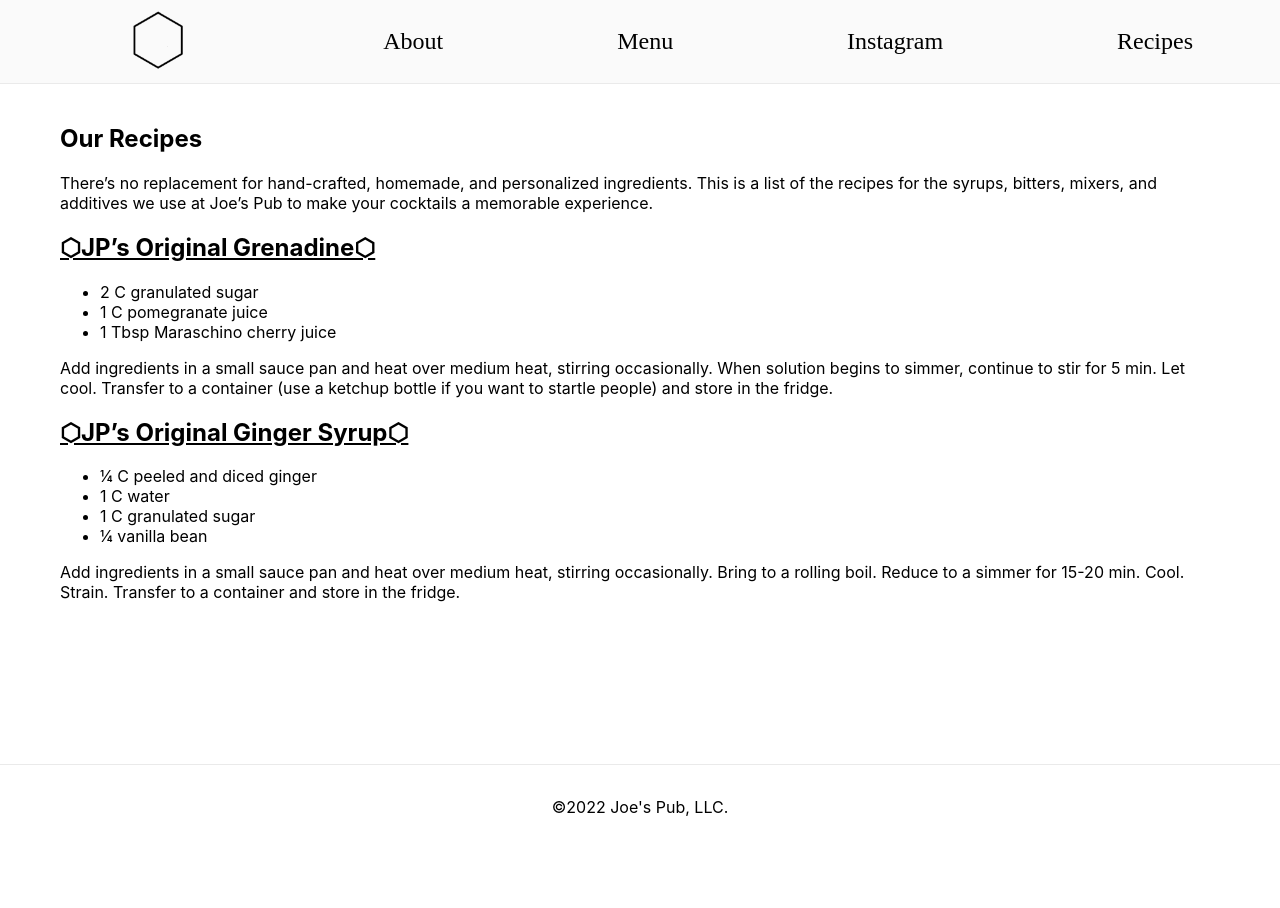
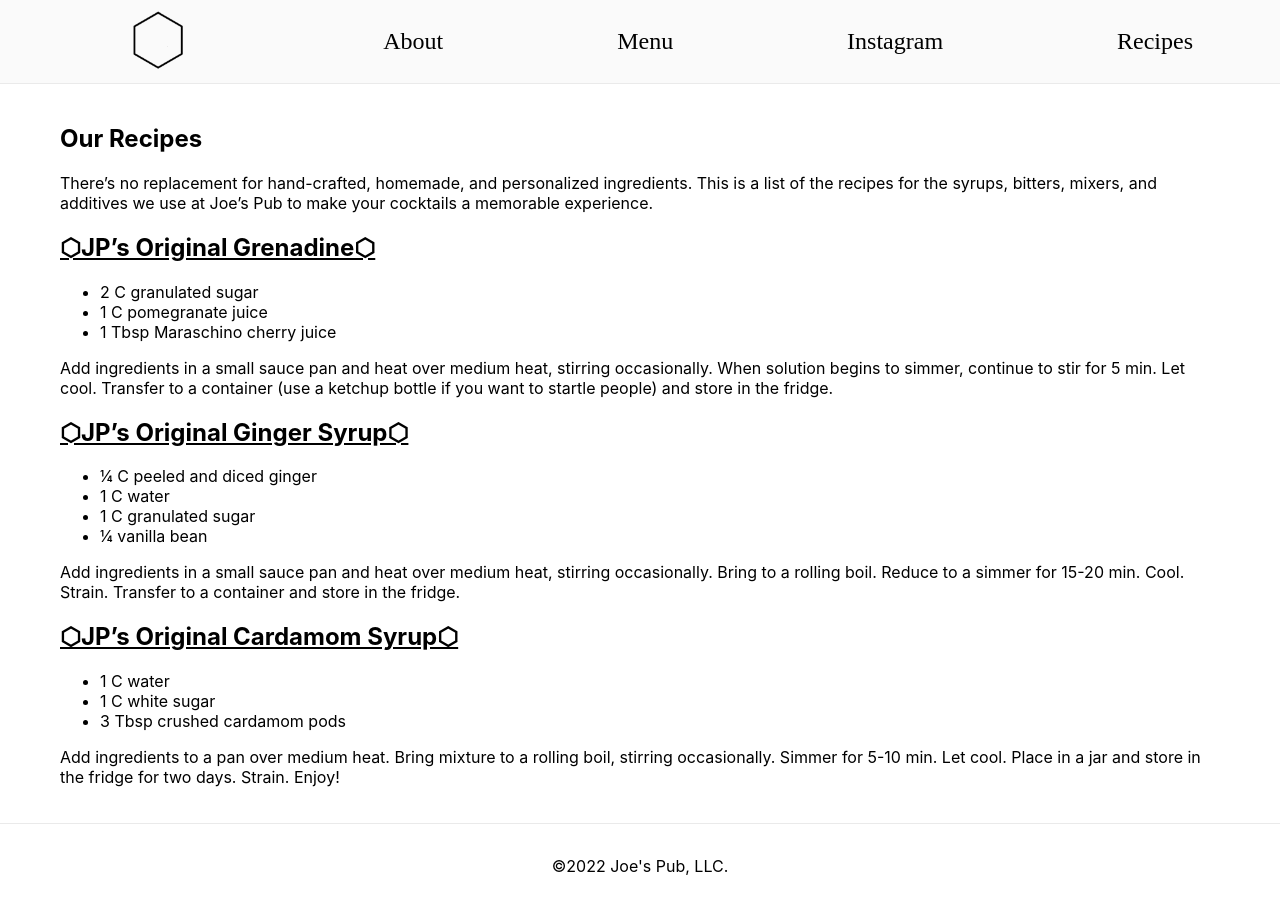
Before and after one commit to NikZprojects/joes-pub-website, a Next.js app in the folder next-app/: page /recipes in a window 1280 px wide. Before the commit the page ends 849 px from the top, so only its background shows below. Built offline with nearby package versions, Linux system fonts and the light colour scheme; a web font is replaced by a local one.

Commit message:
Add cardamom syrup recipe

```diff
--- a/next-app/pages/recipes.js
+++ b/next-app/pages/recipes.js
@@ -11,7 +11,6 @@ export default function Recipes() {
           mixers, and additives we use at Joe’s Pub to make your cocktails a
           memorable experience.
         </p>
-
         <h2 style={{ textDecorationLine: "underline" }}>
           ⬡JP’s Original Grenadine⬡
         </h2>
@@ -20,14 +19,12 @@ export default function Recipes() {
           <li>1 C pomegranate juice</li>
           <li>1 Tbsp Maraschino cherry juice</li>
         </ul>
-
         <p>
           Add ingredients in a small sauce pan and heat over medium heat,
           stirring occasionally. When solution begins to simmer, continue to
           stir for 5 min. Let cool. Transfer to a container (use a ketchup
           bottle if you want to startle people) and store in the fridge.
         </p>
-
         <h2 style={{ textDecorationLine: "underline" }}>
           ⬡JP’s Original Ginger Syrup⬡
         </h2>
@@ -37,13 +34,25 @@ export default function Recipes() {
           <li>1 C granulated sugar</li>
           <li>¼ vanilla bean</li>
         </ul>
-
         <p>
           Add ingredients in a small sauce pan and heat over medium heat,
           stirring occasionally. Bring to a rolling boil. Reduce to a simmer for
           15-20 min. Cool. Strain. Transfer to a container and store in the
           fridge.
         </p>
+        <h2 style={{ textDecorationLine: "underline" }}>
+          ⬡JP’s Original Cardamom Syrup⬡
+        </h2>
+        <ul>
+          <li>1 C water</li>
+          <li>1 C white sugar</li>
+          <li>3 Tbsp crushed cardamom pods</li>
+        </ul>
+        <p>
+          Add ingredients to a pan over medium heat. Bring mixture to a rolling
+          boil, stirring occasionally. Simmer for 5-10 min. Let cool. Place in a
+          jar and store in the fridge for two days. Strain. Enjoy!
+        </p>
       </div>
     </div>
   );
```
